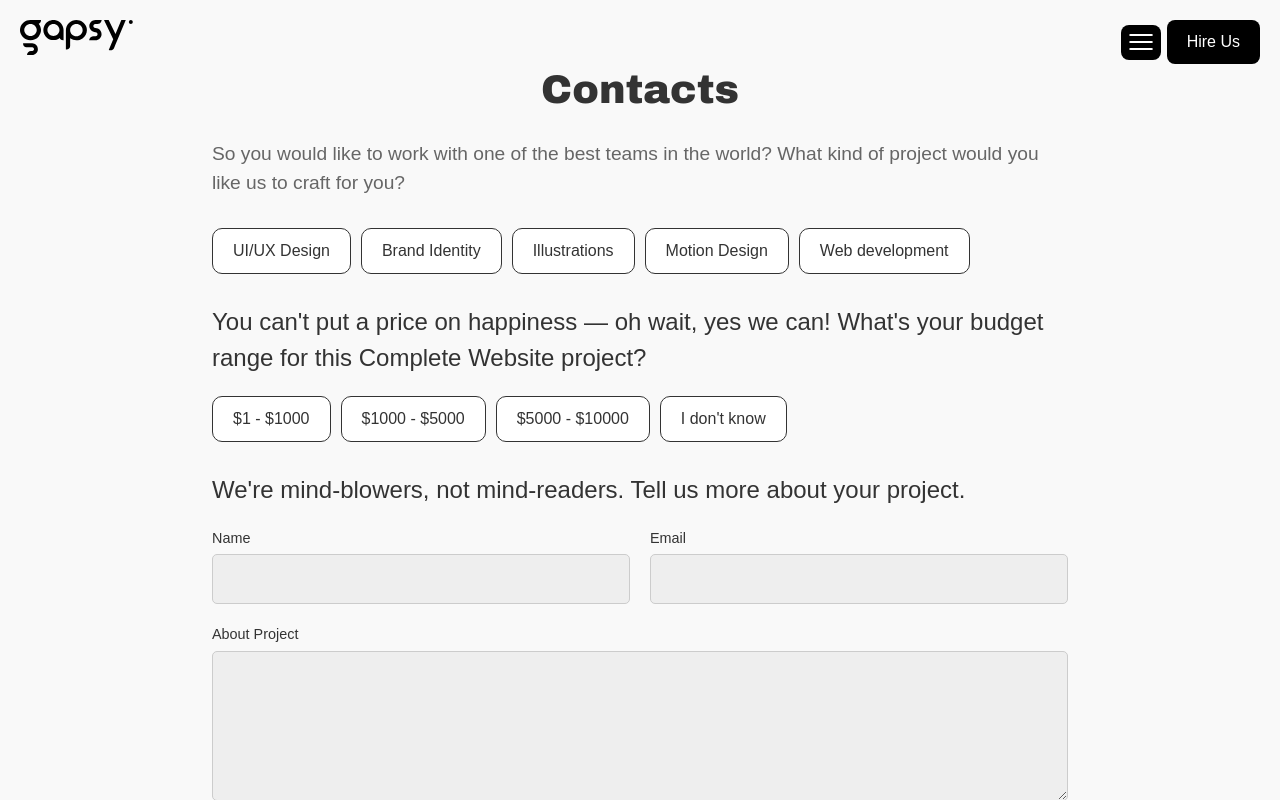
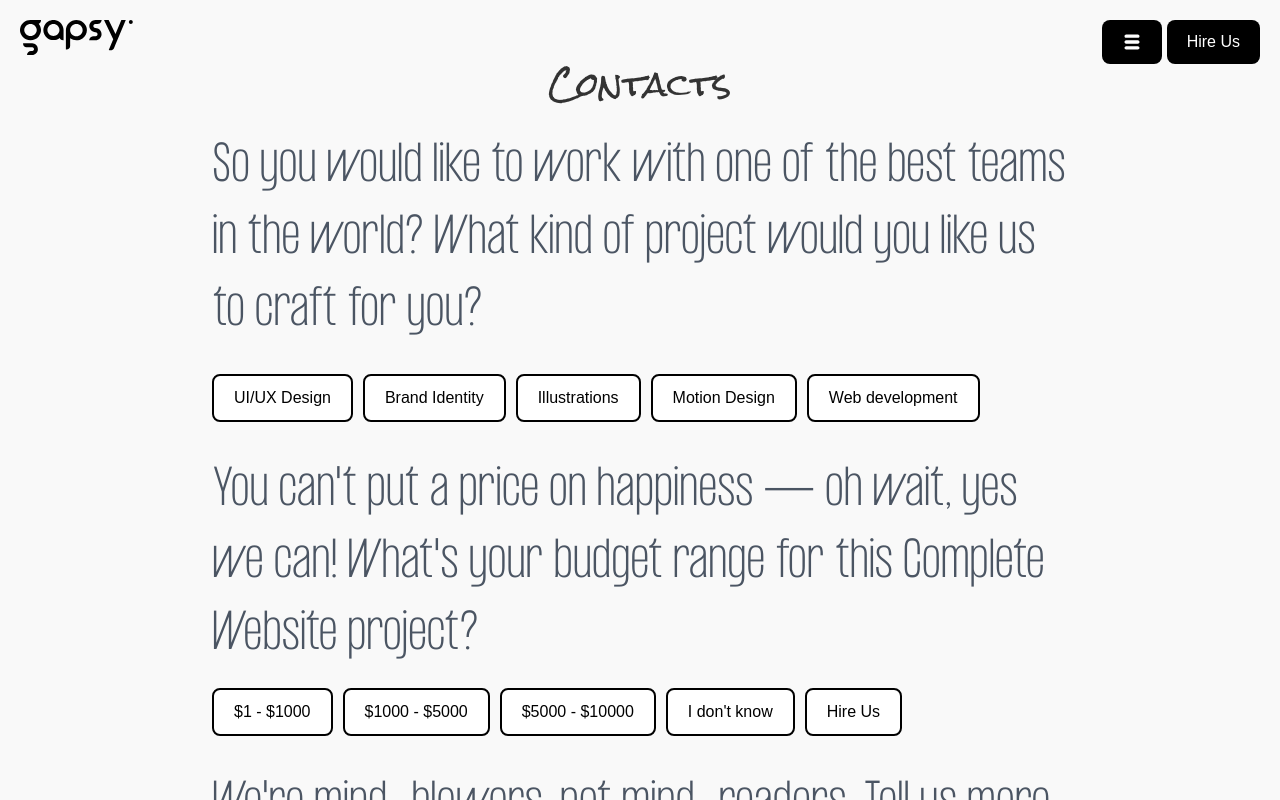
Before and after one commit to mustafanodesole/gapsystudio, a React (Vite) app: page /contacts in a window 1280 px wide. Shown: the top 800 px of the page. Built offline with nearby package versions, Linux system fonts and the light colour scheme.

Commit message:
hover on a button

```diff
--- a/src/components/Contact.jsx
+++ b/src/components/Contact.jsx
@@ -1,5 +1,7 @@
 import React, { useState } from 'react';
 import styled from 'styled-components';
+import { ImAttachment } from "react-icons/im";
+
 
 const ContactPage = () => {
   const [formData, setFormData] = useState({
@@ -28,28 +30,31 @@ const ContactPage = () => {
     <>
       <Container>
         <Header>Contacts</Header>
-                <Description>
+        <Description className='font-pp-formula-condensed font-thin text-gray-600'>
           So you would like to work with one of the best teams in the world? What kind of project would you like us to craft for you?
         </Description>
         <ButtonGroup>
-                    <Button>UI/UX Design</Button>
-                    <Button>Brand Identity</Button>
-                    <Button>Illustrations</Button>
-                    <Button>Motion Design</Button>
-                    <Button>Web development</Button>
+          <button className='animate-btn'>UI/UX Design</button>
+
+          <button className="animate-btn">Brand Identity</button>
+          <button className="animate-btn">Illustrations</button>
+          <button className="animate-btn">Motion Design</button>
+          <button className="animate-btn">Web development</button>
         </ButtonGroup>
 
-                <SectionTitle>
+        <SectionTitle className='font-pp-formula-condensed font-thin text-gray-600'>
           You can't put a price on happiness — oh wait, yes we can! What's your budget range for this Complete Website project?
         </SectionTitle>
         <ButtonGroup>
-                    <Button>$1 - $1000</Button>
-                    <Button>$1000 - $5000</Button>
-                    <Button>$5000 - $10000</Button>
-                    <Button>I don't know</Button>
+          <button className="animate-btn">$1 - $1000</button>
+          <button className="animate-btn">$1000 - $5000</button>
+          <button className="animate-btn">$5000 - $10000</button>
+          <button className="animate-btn">I don't know</button>
+          <button className="animate-btn">Hire Us</button>
+
         </ButtonGroup>
 
-                <SectionTitle>
+        <SectionTitle className='font-pp-formula-condensed font-thin text-gray-600'>
           We're mind-blowers, not mind-readers. Tell us more about your project.
         </SectionTitle>
         <Form onSubmit={handleSubmit}>
@@ -72,7 +77,11 @@ const ContactPage = () => {
           <Row>
             <FileInputGroup>
               <FileContainer>
-                                <FileLabel htmlFor="file">📎</FileLabel>
+                <FileLabel htmlFor="file">
+                <button>
+                   <ImAttachment />
+                  </button>
+                  </FileLabel>
                 <FileInput type="file" name="file" onChange={handleFileChange} />
               </FileContainer>
               <FileContainer2>
@@ -112,17 +121,19 @@ const Container = styled.div`
 
 
 const Header = styled.h1`
-  font-size: 2.5rem;
-  font-weight: 700;
+  font-size: 2rem;
+  font-weight: 500;
   margin-bottom: 20px;
-  font-family: 'Arial Black', sans-serif;
+  font-family: 'Rock Salt', sans-serif;
   text-align: center;
+
 `;
 
 const Description = styled.p`
-  font-size: 1.2rem;
+  font-size: 3rem;
   line-height: 1.5;
   margin-bottom: 30px;
+
 `;
 
 const ButtonGroup = styled.div`
@@ -150,8 +161,7 @@ const Button = styled.button`
 `;
 
 const SectionTitle = styled.h2`
-  font-size: 1.5rem;
-  font-weight: 500;
+  font-size: 3rem;
   margin-bottom: 20px;
 `;
 
@@ -337,4 +347,6 @@ const FooterLink = styled.a`
     transformOrigin: bottom;
 `;
 
+
+
 export default ContactPage;
--- a/src/components/Header.jsx
+++ b/src/components/Header.jsx
@@ -1,17 +1,19 @@
 import React, { useState } from 'react';
 import MenuModal from './MenuModal'; // Import the modal component
 import '../css/Header2.css'
+import { TiThMenu } from "react-icons/ti";
+
 
 const Header = () => {
     const [isMenuOpen, setIsMenuOpen] = useState(false);
 
     return (
         <header style={headerStyles}>
-            <img src="images/logo.svg" alt="Gapsy Logo" style={logoStyles} />
+            <img src="/images/logo.svg" alt="Gapsy Logo" style={logoStyles} />
 
             <div style={buttonContainer}>
-                <button style={menuButton} onClick={() => setIsMenuOpen(true)}></button>
-                <button href="./contacts" style={hireButton} >Hire Us</button>
+                <button className='hire-btn' onClick={() => setIsMenuOpen(true)}> <TiThMenu className='text-xl'/> </button>
+                <button href="./contacts" className="hire-btn">Hire Us</button>
             </div>
             {isMenuOpen && <MenuModal onClose={() => setIsMenuOpen(false)} />}
         </header>
@@ -37,11 +39,11 @@ const logoStyles = {
 
 const buttonContainer = {
     display: 'flex',
-    alignItems: 'center',
     position : "fixed",
     top : 20,
     right : 20,
     zIndex : 2,
+    gap : 5,
 };
 
 const hireButton = {
@@ -70,4 +72,5 @@ const menuButton = {
     cursor: 'pointer',
 };
 
+
 export default Header;
--- a/src/index.css
+++ b/src/index.css
@@ -45,3 +45,133 @@ body {
 .font-rocksalt{
   font-family: "Rock Salt";
 }
+
+
+
+button.animate-btn {
+  position: relative;
+  padding: 10px 20px;
+  font-size: 16px;
+  color: black;
+  background-color: white;
+  border: 2px solid black;
+  border-radius: 8px;
+  cursor: pointer;
+  overflow: hidden;
+  z-index: 0; /* Ensure the button text is above the animation */
+  transition: color 0.3s ease; /* Smooth text color transition */
+}
+
+button.animate-btn::before {
+  content: '';
+  position: absolute;
+  top: 100%;
+  left: 0;
+  width: 100%;
+  height: 100%;
+  background: black;
+  z-index: -1; /* Place the animation background behind the text */
+  transition: transform 0.3s ease; /* Smooth transition for the animation */
+  transform: translateY(0);
+}
+
+button.animate-btn:hover {
+  color: white; /* Change text color on hover */
+}
+
+button.animate-btn:hover::before {
+  transform: translateY(-100%); /* Move the animation background into view */
+}
+
+button.animate-btn:not(:hover)::before {
+  transform: translateY(100%); /* Move the animation background out of view */
+}
+
+
+
+
+button.hire-btn {
+  position: relative;
+  padding: 10px 20px;
+  font-size: 16px;
+  color: white;
+  background-color: black;
+  border: none;
+  border-radius: 8px;
+  cursor: pointer;
+  overflow: hidden;
+  z-index: 0; /* Ensure the button text is above the animation */
+  transition: color 0.3s ease; /* Smooth text color transition */
+}
+
+button.hire-btn::before {
+  content: '';
+  position: absolute;
+  top: 100%;
+  left: 0;
+  width: 100%;
+  height: 100%;
+  background: white;
+  z-index: -1; /* Place the animation background behind the text */
+  transition: transform 0.3s ease; /* Smooth transition for the animation */
+  transform: translateY(0);
+}
+
+button.hire-btn:hover {
+  color: black; /* Change text color on hover */
+}
+
+button.hire-btn:hover::before {
+  transform: translateY(-100%); /* Move the animation background into view */
+}
+
+button.hire-btn:not(:hover)::before {
+  transform: translateY(100%); /* Move the animation background out of view */
+}
+
+
+
+
+
+
+button.menu-btn {
+  position: relative;
+  padding: 10px 20px;
+  font-size: 16px;
+  color: white;
+  background-color: black;
+  min-height: 35px;
+  background-image: url("/menu.png");
+  border: none;
+  border-radius: 8px;
+  cursor: pointer;
+  overflow: hidden;
+  z-index: 0; /* Ensure the button text is above the animation */
+  transition: color 0.3s ease; /* Smooth text color transition */
+}
+
+button.menu-btn::before {
+  content: '';
+  position: absolute;
+  top: 100%;
+  left: 0;
+  width: 100%;
+  height: 100%;
+  background: white;
+  z-index: -1; /* Place the animation background behind the text */
+  transition: transform 0.3s ease; /* Smooth transition for the animation */
+  transform: translateY(0);
+}
+
+button.menu-btn:hover {
+  color: black; /* Change text color on hover */
+  background-image: url('/menu2.png');
+}
+
+button.menu-btn:hover::before {
+  transform: translateY(-100%); /* Move the animation background into view */
+}
+
+button.menu-btn:not(:hover)::before {
+  transform: translateY(100%); /* Move the animation background out of view */
+}
```
Lines whose indentation alone changed are shown as unchanged.
